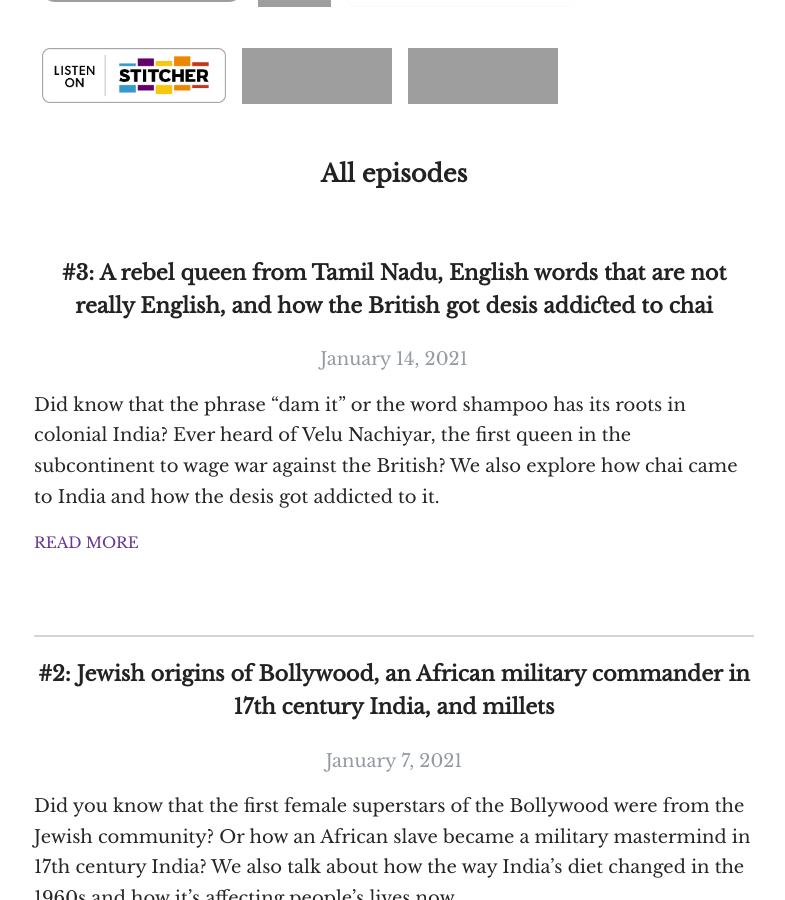
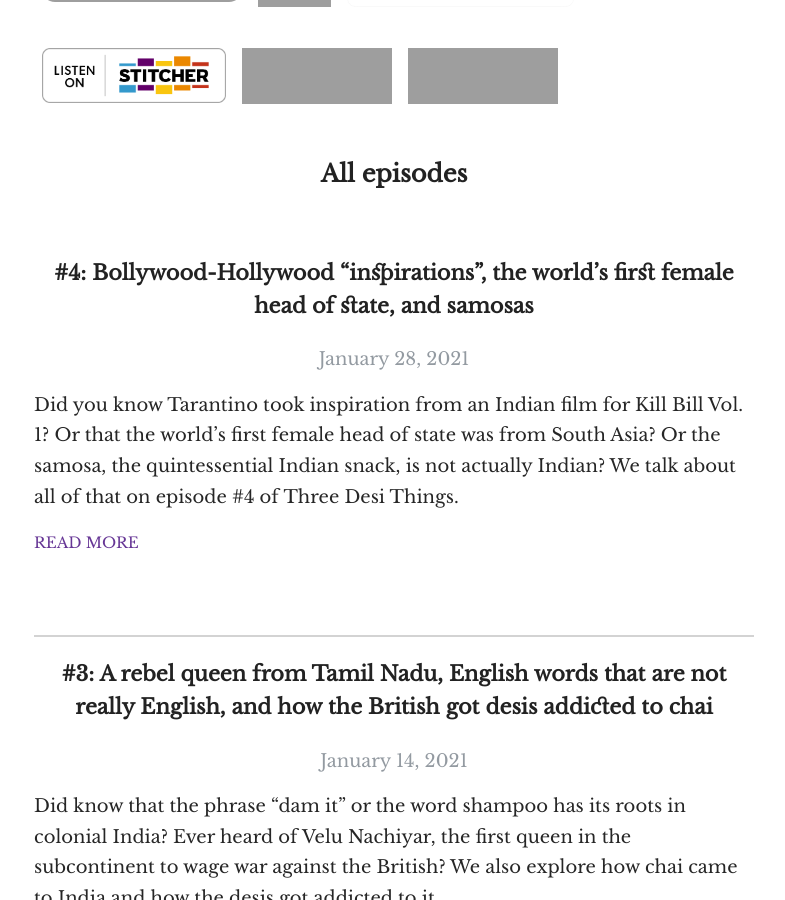
Before and after one commit to three-desi-things/three-desi-things.github.io, a Jekyll site: the page built from index.html, in a window 1280 px wide and 900 px high, scrolled down 757 px, cut to the strip 0-900 px from the top of the window. Shown: the whole strip, without its empty margins (246-1031 px from the left). Built offline with Jekyll 4.4.1, drawn with Linux system fonts in a browser that asks for light colours; the list of posts is cut into pages by our own code; grey boxes are pictures that could not be loaded.

Commit message:
Adding ep4 page

```diff
--- /dev/null
+++ b/_posts/2021-01-28-4.markdown
@@ -0,0 +1,32 @@
+---
+layout:         episode
+date: 			2021-01-28 11:00:00
+
+title: 			"#4: Bollywood-Hollywood &ldquo;inspirations&rdquo;, the world&rsquo;s first female head of state, and samosas"
+url:        "4 - queen-english-not-english-chai"
+subtitle: 	""
+summary: 		"Did you know Tarantino took inspiration from an Indian film for Kill Bill Vol. 1? Or that the world's first female head of state was from South Asia? Or the samosa, the quintessential Indian snack, is not actually Indian?
+
+We talk about all of that on episode #4 of Three Desi Things."
+
+description: 	"Did you know Tarantino took inspiration from an Indian film for Kill Bill Vol. 1? Or that the world's first female head of state was from South Asia? Or the samosa, the quintessential Indian snack, is not actually Indian?
+
+We talk about all of that on episode #4 of Three Desi Things."
+
+type:			full # "trailer" or "full"
+duration: 		"49:32" # audio length in min
+
+explicit: 		"no" # other option is yes
+
+block: 			"no" # means is shown in iTunes
+
+player_link: "https://www.podbean.com/media/player/6bb98-f8dcf4?from=pb6admin&download=1&version=1&auto=0&share=1&download=1&rtl=0&fonts=Helvetica&skin=2&pfauth=&btn-skin=101"
+
+
+---
+
+{{page.description}}
+
+
+
+Listen and send your comments on [email](mailto:threedesithings@gmail.com), [Instagram](https://instagram.com/threedesithings) or on [Twitter](https://twitter.com/threedesithings)!
--- a/index.html
+++ b/index.html
@@ -9,7 +9,7 @@ layout: default
   <div class="intro__latest">
     <h2>Latest episode</h2>
 
-    <iframe title="#3 - A rebel queen from Tamil Nadu, English words that are not really English, and how the British got desis addicted to chai" style="border: none;" scrolling="no" data-name="pb-iframe-player" src="https://www.podbean.com/media/player/fvj5g-f7964c?from=pb6admin&download=1&version=1&auto=0&share=1&download=1&rtl=0&fonts=Helvetica&skin=2&pfauth=&btn-skin=101" width="100%" height="122"></iframe>
+    <iframe title="#4 - Bollywood-Hollywood &quot;inspirations&quot;, the world's first female head of state, and samosas" style="border: none;" scrolling="no" data-name="pb-iframe-player" src="https://www.podbean.com/media/player/6bb98-f8dcf4?from=pb6admin&download=1&version=1&auto=0&share=1&download=1&rtl=0&fonts=Helvetica&skin=2&pfauth=&btn-skin=101" width="100%" height="122"></iframe>
   </div>
 
 
```
